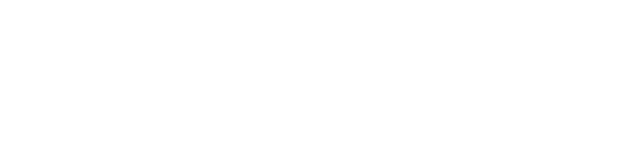
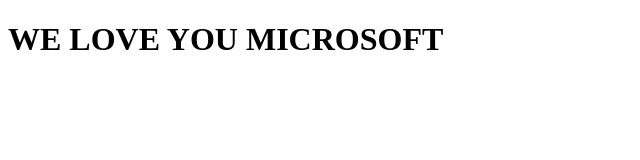
Before and after one commit to BriannaD23/We-love-Microsoft, a plain HTML site: page index.html in a window 1280 px wide. Shown: the whole page, without its empty margins (0-640 px from the left). Drawn offline with Linux system fonts and the light colour scheme.

Commit message:
TITLE CHANGE

```diff
--- a/index.html
+++ b/index.html
@@ -8,5 +8,7 @@
 </head>
 <body>
 
+    <h1>WE LOVE YOU MICROSOFT</h1>
+
 </body>
 </html>
```
